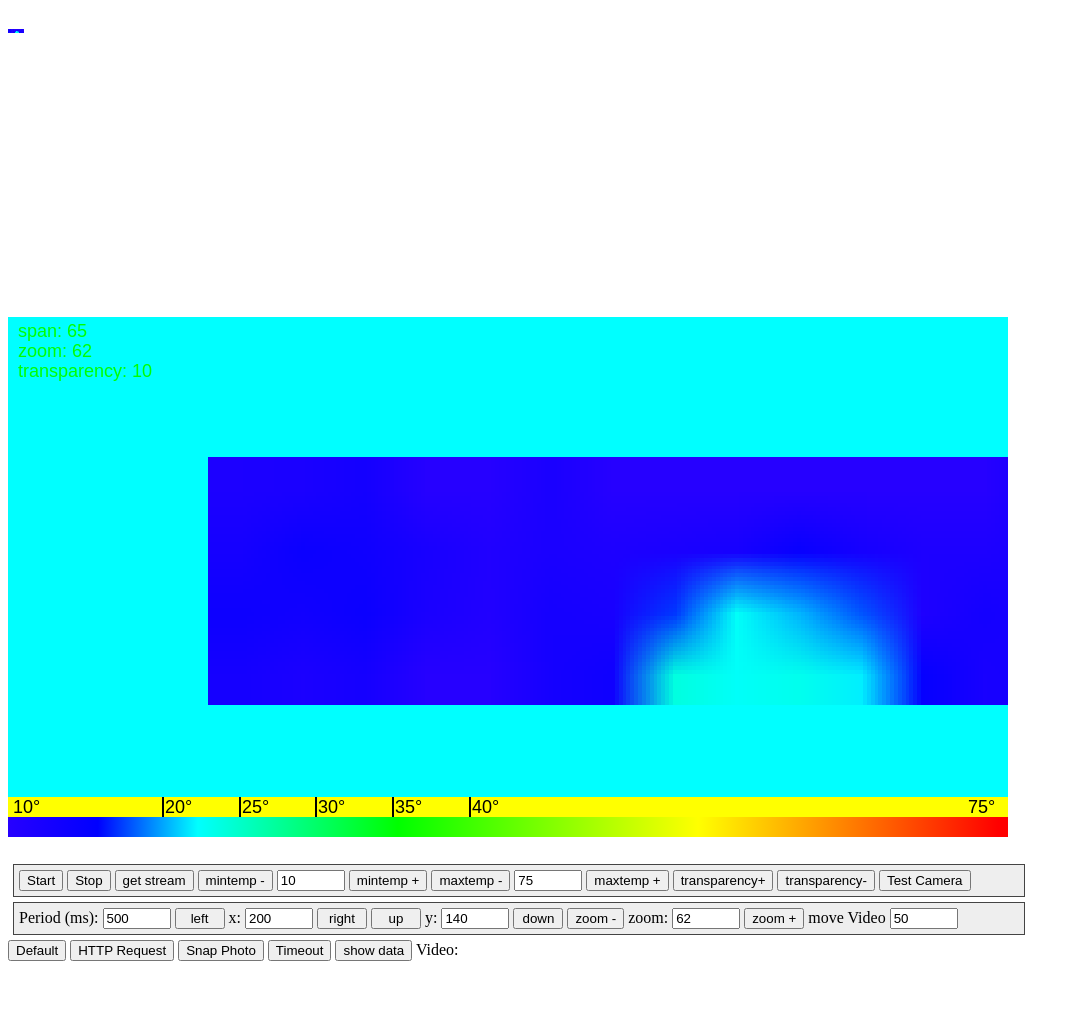
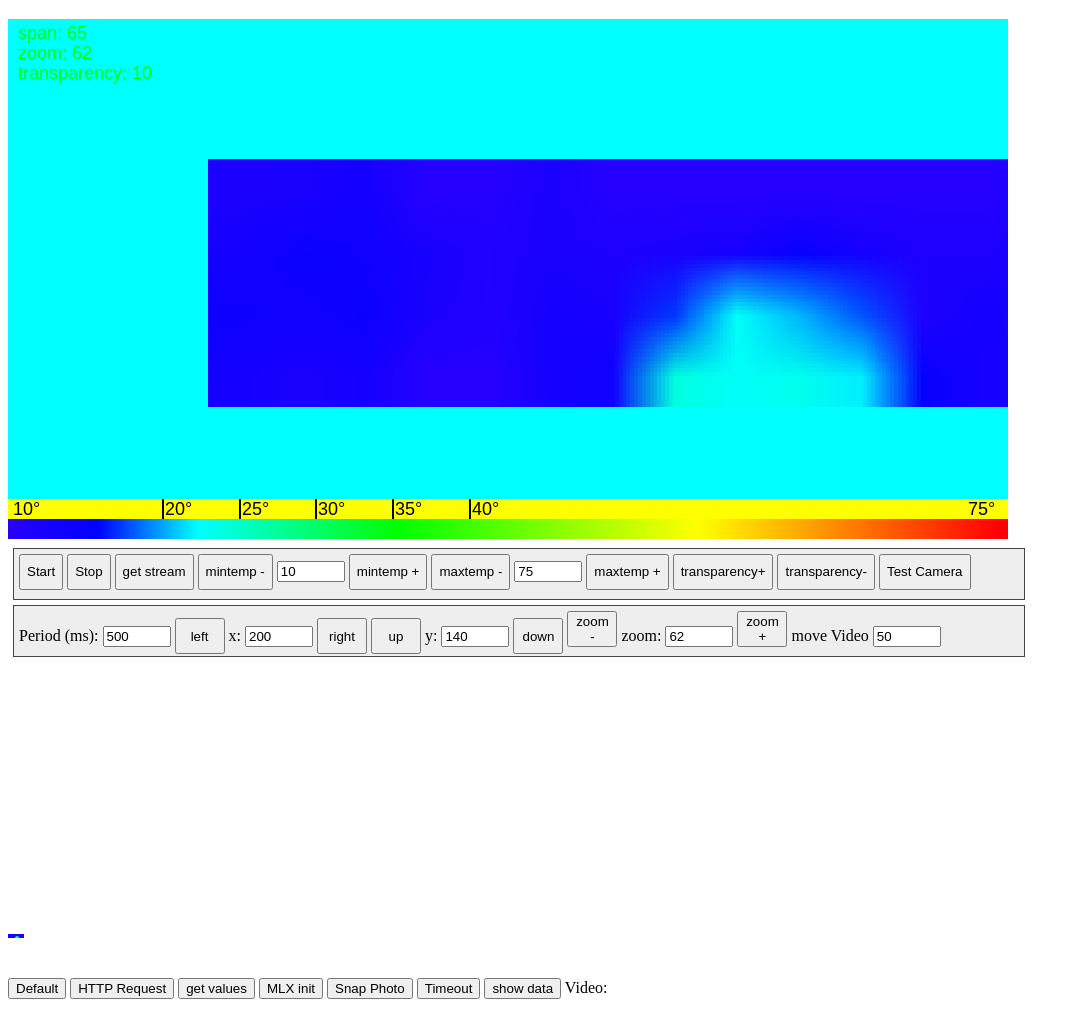
Before and after one commit to Carsten196/ESP8266_termika_fotilo_web, a plain HTML site: page data/index.htm in a window 1280 px wide. Shown: the part 61-1086 px from the top of the page, without its empty margins (0-1080 px from the left). Before the commit the page ends 1048 px from the top, so only its background shows below. Drawn offline with Linux system fonts and the light colour scheme.

Commit message:
optimized debugging, bigger butons for mobiles

```diff
--- a/data/index.htm
+++ b/data/index.htm
@@ -7,10 +7,43 @@
 <main>
 
 </main>
-<div id="d1"><canvas id="mlxdata" width="16" height="4"></canvas></div><br>
-<div id="d2"><video id="video" width="320" height="240" autoplay></video></div><br>
+
+
 <div id="d3"><canvas id="mlxgraf" width="1000" height="520">kein Java!</canvas></div>
-
+<div id="controls1" style="display: block; border: 1px solid rgb(68, 68, 68); padding: 5px; margin: 5px; height: 40px; width: 1000px; background-color: rgb(238, 238, 238);">
+    <button id="button1" style="height: 36px;">Start</button>
+    <button id="button2" style="height: 36px;">Stop</button>
+	<button id="button6" style="height: 36px;">get stream</button>
+	<button id="button7" style="height: 36px;">  mintemp - </button>
+	<input type="number" id="mintemp" style="width: 60px;" onchange="tfo.set_mintemp(this.value)">
+    <button id="button8" style="height: 36px;">  mintemp + </button>
+    <button id="button9" style="height: 36px;">  maxtemp - </button>
+	<input type="number" id="maxtemp" style="width: 60px;" onchange="tfo.set_maxtemp(this.value)">
+    <button id="button10" style="height: 36px;">  maxtemp + </button>
+    <button id="button17" style="height: 36px;"> transparency+ </button>
+    <button id="button18" style="height: 36px;"> transparency- </button>
+	 <button id="button5" style="height: 36px;">Test Camera</button>
+  </div>
+  <div id="controls" style="display: block; border: 1px solid rgb(68, 68, 68); padding: 5px; margin: 5px; height: 40px; width: 1000px; background-color: rgb(238, 238, 238);">
+    <label>Period (ms):</label>
+    <input type="number" id="refresh-rate" style="width: 60px;" onchange="tfo.set_time(this.value)">
+	<button id="button13" style="width: 50px; height: 36px;"> left </button>
+	<label>x:</label>
+	<input type="number" id="xpos" style="width: 60px;" onchange="tfo.set_xpos(this.value)">
+    <button id="button14" style="width: 50px; height: 36px;"> right </button>
+	<button id="button15" style="width: 50px; height: 36px;"> up </button>
+	<label>y:</label>
+	<input type="number" id="ypos" style="width: 60px;" onchange="tfo.set_ypos(this.value)">
+    <button id="button16" style="width: 50px; height: 36px;"> down </button>
+	<button id="button11" style="width: 50px; height: 36px;">  zoom - </button>
+	<label>zoom:</label>
+	<input type="number" id="zoom" style="width: 60px;" onchange="tfo.set_zoom(this.value)">
+    <button id="button12" style="width: 50px; height: 36px;">  zoom + </button>
+	<label>move Video</label>
+	<input type="number" id="videoypos" style="width: 60px;" onchange="tfo.set_videoypos(this.value)">
+  </div>
+  <div id="d2"><video id="video" width="320" height="240" autoplay></video></div><br>
+  <div id="d1"><canvas id="mlxdata" width="16" height="4"></canvas></div><br>
 <script>
 
   var tfo = {  // class thermica fotila
@@ -113,7 +146,6 @@
 
 
   http_get_values : function() {
-    //tfo.xh = new XMLHttpRequest();
     tfo.xh.onreadystatechange = function(){
 	//document.getElementById("textcb1").innerHTML = "get values..."+tfo.xh.readyState+" >> "+tfo.xh.status;
 	if (this.readyState == 4 && this.status == 200) {
@@ -123,16 +155,16 @@
 	  tfo.receivedata = tfo.receive.thfo;
 	  document.getElementById("textcb4").innerHTML = "new values " + tfo.receive_count + " >> " +tfo.receivedata;
 	  tfo.data=tfo.receivedata;
-	  //document.getElementById("textcb3").innerHTML = tfo.clamp(tfo.data[0])+"#"+tfo.clamp(tfo.data[1])+"#"+tfo.clamp(tfo.data[2]) +"#"+tfo.clamp(tfo.data[3])+"#"+tfo.clamp(tfo.data[4]) +"#"+tfo.clamp(tfo.data[5])+"#"+tfo.clamp(tfo.data[6])+"#"+tfo.clamp(tfo.data[7]);
       if (tfo.debug&2) {
 	    var message = "new values " + tfo.receive_count + "Data:Color >> ";
 	    for(var i = 0; i < 64; i++) {
 	      message += (tfo.clamp(tfo.data[i]));
 		  message += ":";
 	      message += Math.round((tfo.clamp(tfo.data[i])-(tfo.tempmin*10)) * 99.9/ tfo.tempspan);
-	      //message += tfo.mlxcontext2.getImageData((tfo.clamp(tfo.data[i]-tfo.tempmin*10))*100/tfo.tempspan,tfo.mlxcanvas2.height-1, 1, 1).data;
 		  message += " , ";
 	    }
+		document.getElementById("textcb2").innerHTML = "Header "+this.getAllResponseHeaders();
+		document.getElementById("textcb3").innerHTML = "Text "+this.responseText;
 	    document.getElementById("textcb5").innerHTML = message;
       }
       tfo.copycolors();
@@ -149,13 +181,29 @@
 	tfo.http_get_values();
     }, // send_http_request
 
+  send_http_request_values : function() {
+    if (tfo.debug&1) document.getElementById("textcb1").innerHTML = "Send HTTP values";
+	tfo.xh = new XMLHttpRequest();
+	tfo.xh.open("GET", "/value", true);  // send new request
+    tfo.xh.send(null);
+	tfo.http_get_values();
+    }, // send_http_request
+
+  end_http_request_mlxinit : function() {
+    if (tfo.debug&1) document.getElementById("textcb1").innerHTML = "Send HTTP values";
+	tfo.xh = new XMLHttpRequest();
+	tfo.xh.open("GET", "/mlxinit", true);  // send new request
+    tfo.xh.send(null);
+	tfo.http_get_values();
+    }, // send_http_request
+
   time_out : function() {
     if (tfo.debug&1)document.getElementById("textcb").innerHTML = "timeout";
 	}, // time_out
 
   time_interval : function() {
     tfo.timer_count++;
-	if (tfo.debug&1)document.getElementById("textcb").innerHTML = "interval "+tfo.timer_count;
+	if (tfo.debug&1)document.getElementById("textcb").innerHTML = "interval: "+tfo.timer_count+" received: "+tfo.receive_count;
 	tfo.send_http_request();
 	}, // time_interval
 
@@ -374,8 +422,9 @@
 		  document.getElementById('button17').addEventListener('click', function() {document.getElementById("textcb1").innerHTML = "transparency+";tfo.opaque-- ;if(tfo.opaque<0)tfo.opaque=0;tfo.drawframe();});
 		  document.getElementById('button18').addEventListener('click', function() {document.getElementById("textcb1").innerHTML = "transparency-";tfo.opaque++;if(tfo.opaque>10)tfo.opaque=10;tfo.drawframe();});
 	      document.getElementById('button19').addEventListener('click', function() {document.getElementById("textcb1").innerHTML = "Default";tfo.tempmin = tfo.tempmin_init; tfo.tempmax = tfo.tempmax_init; tfo.zoom = tfo.zoom_init;tfo.drawcanvas();});
-		  document.getElementById('button20').addEventListener('click', function() {document.getElementById("textcb1").innerHTML = "show data";if (tfo.debug & 2) tfo.debug &=0xFD; else tfo.debug |=2;document.getElementById("textcb5").innerHTML = ""; });
-
+		  document.getElementById('button20').addEventListener('click', function() {document.getElementById("textcb1").innerHTML = "show data";if (tfo.debug & 2) tfo.debug &=0xFD; else tfo.debug |=2;document.getElementById("textcb5").innerHTML = "";document.getElementById("textcb2").innerHTML = "";document.getElementById("textcb3").innerHTML = ""; });
+          document.getElementById('button21').addEventListener('click', function() {document.getElementById("textcb1").innerHTML = "HTTP Request values";tfo.send_http_request_values();});
+		  document.getElementById('button22').addEventListener('click', function() {document.getElementById("textcb1").innerHTML = "HTTP Request MLXinit";tfo.send_http_request_mlxinit();});
     	tfo.init();
 	}, false);
 
@@ -393,42 +442,15 @@
     tfo.canvas.onmouseup = function(){ active = false; document.getElementById("textcb2").innerHTML = "x "+x+" y "+y;}
 
 </script>
+
+
+
   <label id="label1" ></label>
   <br>
-  <div id="controls1" style="display: block; border: 1px solid rgb(68, 68, 68); padding: 5px; margin: 5px; width: 1000px; background-color: rgb(238, 238, 238);">
-    <button id="button1" >Start</button>
-    <button id="button2" >Stop</button>
-	<button id="button6">get stream</button>
-	<button id="button7" >  mintemp - </button>
-	<input type="number" id="mintemp" style="width: 60px;" onchange="tfo.set_mintemp(this.value)">
-    <button id="button8" >  mintemp + </button>
-    <button id="button9" >  maxtemp - </button>
-	<input type="number" id="maxtemp" style="width: 60px;" onchange="tfo.set_maxtemp(this.value)">
-    <button id="button10" >  maxtemp + </button>
-    <button id="button17" > transparency+ </button>
-    <button id="button18" > transparency- </button>
-	 <button id="button5" >Test Camera</button>
-  </div>
-  <div id="controls" style="display: block; border: 1px solid rgb(68, 68, 68); padding: 5px; margin: 5px; width: 1000px; background-color: rgb(238, 238, 238);">
-    <label>Period (ms):</label>
-    <input type="number" id="refresh-rate" style="width: 60px;" onchange="tfo.set_time(this.value)">
-	<button id="button13" style="width: 50px;"> left </button>
-	<label>x:</label>
-	<input type="number" id="xpos" style="width: 60px;" onchange="tfo.set_xpos(this.value)">
-    <button id="button14" style="width: 50px;"> right </button>
-	<button id="button15" style="width: 50px;"> up </button>
-	<label>y:</label>
-	<input type="number" id="ypos" style="width: 60px;" onchange="tfo.set_ypos(this.value)">
-    <button id="button16" style="width: 50px;"> down </button>
-	<button id="button11" >  zoom - </button>
-	<label>zoom:</label>
-	<input type="number" id="zoom" style="width: 60px;" onchange="tfo.set_zoom(this.value)">
-    <button id="button12" >  zoom + </button>
-	<label>move Video</label>
-	<input type="number" id="videoypos" style="width: 60px;" onchange="tfo.set_videoypos(this.value)">
-  </div>
   <button id="button19" > Default </button>
   <button id="button4" >HTTP Request</button>
+  <button id="button21" >get values</button>
+  <button id="button22" >MLX init</button>
   <button id="snap" >Snap Photo</button>
   <button id="button3" >Timeout</button>
   <button id="button20" > show data </button>
```
